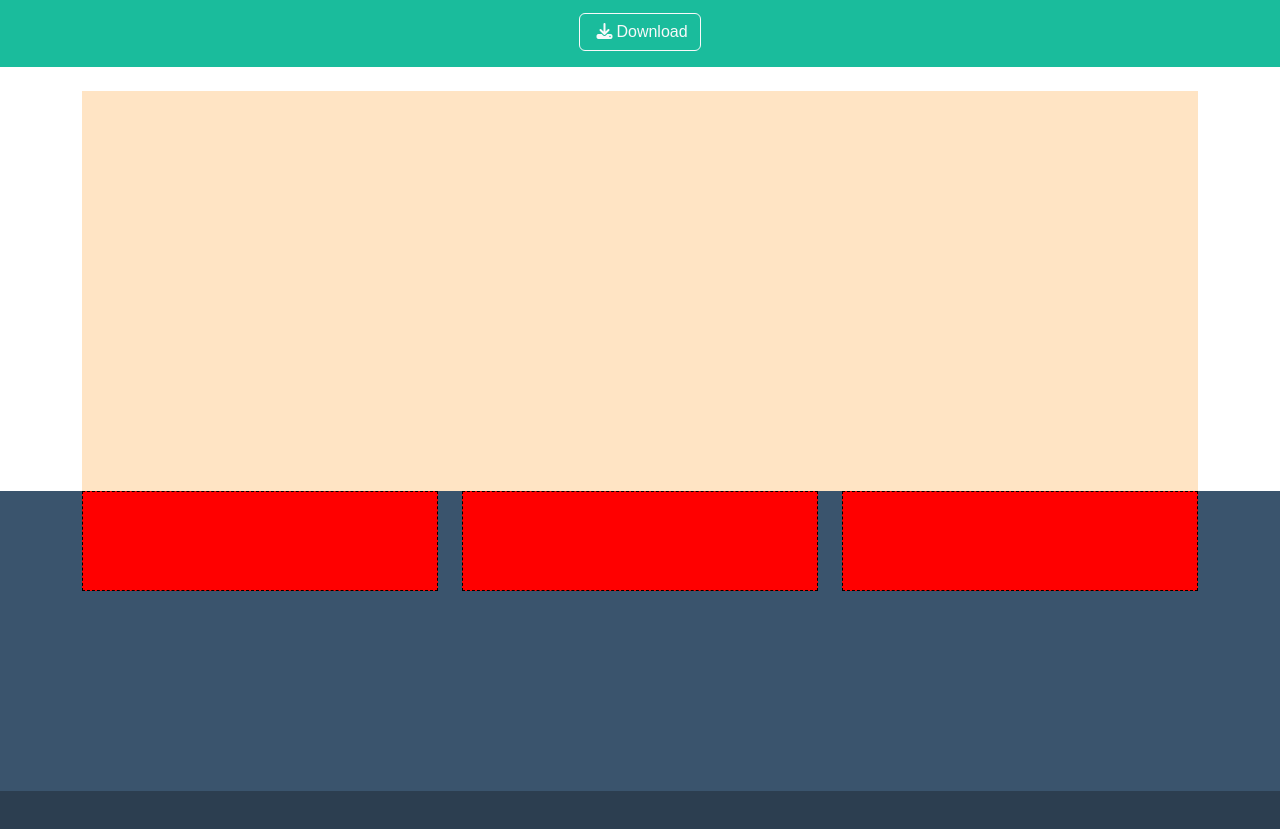
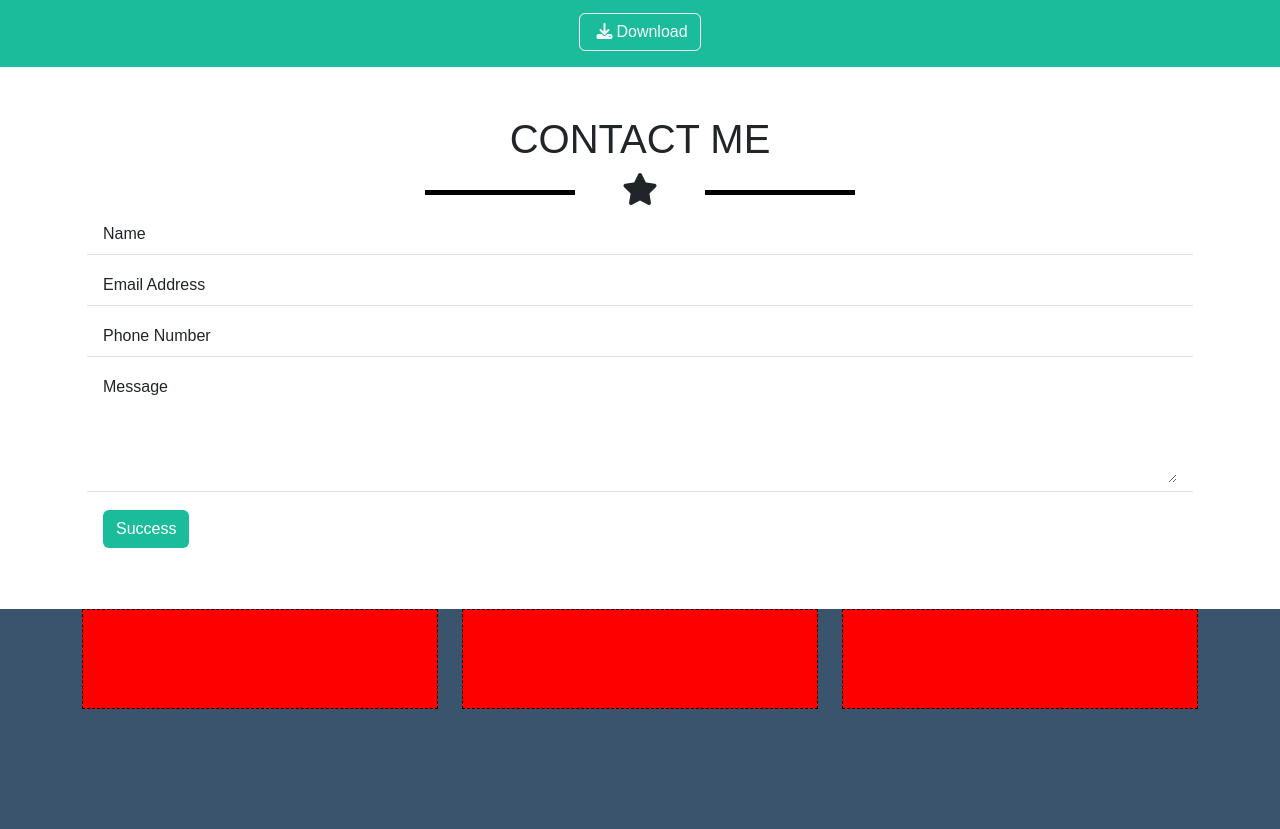
Before and after one commit to Gresdian/html-css-bootstrap-freelancer, a plain HTML site: page index.html in a window 1280 px wide. Shown: the part 1597-2426 px from the top of the page. Drawn offline with nearby package versions, Linux system fonts and the light colour scheme.

Commit message:
section contact completed

```diff
--- a/index.html
+++ b/index.html
@@ -122,12 +122,20 @@
             </div>
         </div>
         <div class="container">
-            <div class="row">
+            <div class="row my-5">
+                <div class="col-12 text-center">
+                    <h1>CONTACT ME</h1>
+                    <h2 class="star-2 text-dark"><i class="fas fa-star"></i></h2>
+                </div>
                 <div class="col-12">
-                    <div class="contact"></div>
+                    <ul class="list-group list-group-flush">
+                        <li class="list-group-item">Name</li>
+                        <li class="list-group-item">Email Address</li>
+                        <li class="list-group-item">Phone Number</li>
+                        <li class="list-group-item">Message<textarea class="form-control border-0" id="exampleFormControlTextarea1" rows="3"></textarea></li>
+                        <li class="list-group-item"><button type="button" class="btn greenbtn">Success</button></li>
+                      </ul>
                 </div>
-                <div class="col-12"></div>
-                <div class="col-12"></div>
             </div>
         </div>
     </main>
--- a/style.css
+++ b/style.css
@@ -4,6 +4,13 @@
     box-sizing: border-box;
     font-family: Arial, Helvetica, sans-serif;
 }
+
+/* COMMON */
+.greenbtn{
+    background-color: #1abc9c;
+    color: white;
+}
+
 
 header{
     background-color: #2c3e50;
@@ -96,10 +103,7 @@ li{
   }
 
 
-.contact{
-    height: 400px;
-    background-color: bisque;
-}
+
 
 .top-footer{
     background-color:#3a546d;
```
